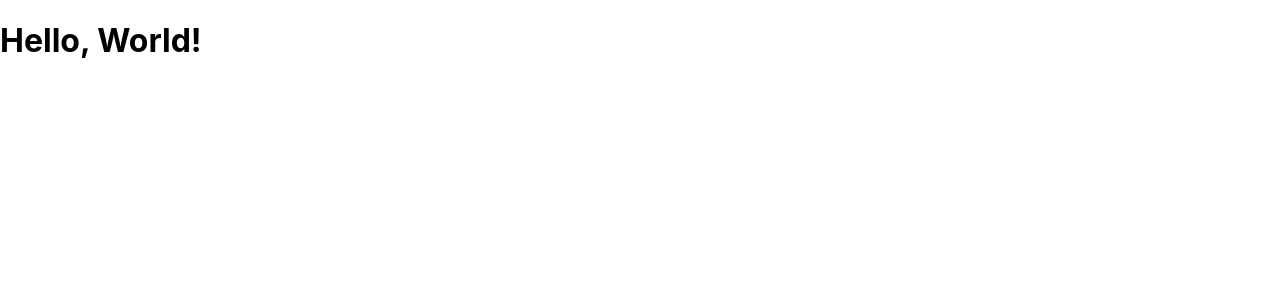
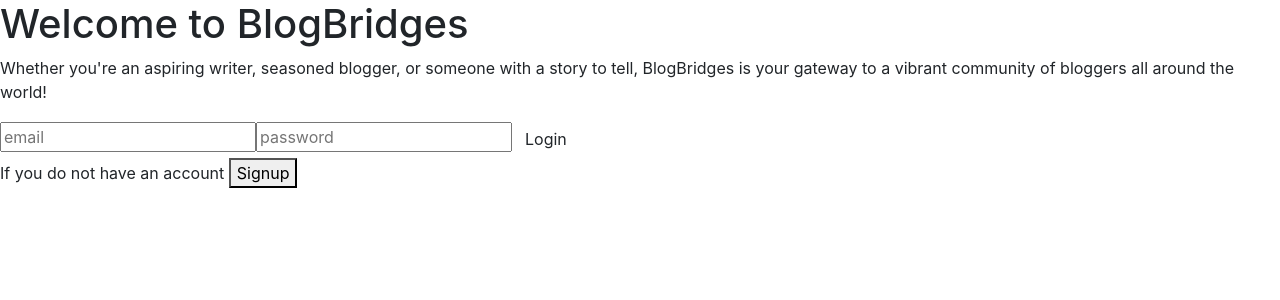
Before and after one commit to zitsko/Mini-Blogging-Platform, a React (Create React App) app in the folder client/: page / in a window 1280 px wide. Shown: the top 300 px of the page. Built offline with nearby package versions, Linux system fonts and the light colour scheme.

Commit message:
build page structure in App.js and Navbar

```diff
--- a/client/package.json
+++ b/client/package.json
@@ -9,6 +9,7 @@
     "axios": "^1.4.0",
     "bootstrap": "^5.3.2",
     "react": "^18.2.0",
+    "react-bootstrap": "^2.9.1",
     "react-dom": "^18.2.0",
     "react-router-dom": "^6.14.1",
     "react-scripts": "5.0.1",
--- a/client/src/App.js
+++ b/client/src/App.js
@@ -1,10 +1,24 @@
-import React from 'react';
+import { BrowserRouter as Router, Route, Routes } from "react-router-dom";
+import Login from "./Components/Login";
+import Signup from "./Components/Signup";
+import BlogForm from "./Components/BlogForm";
+import BlogList from "./Components/BlogList";
+
 
 
 function App() {
   return (
-    <div className="App">
-      <h1>Hello, World!</h1>
+    <div>
+      <Router>
+        <div>
+          <Routes>
+            <Route path="/" element={<Login />} />
+            <Route path="/signup" element={<Signup />} />
+            <Route path="/form" element={<BlogForm />} />
+            <Route path="/blogs" element={<BlogList />} />
+          </Routes>
+        </div>
+      </Router>
     </div>
   );
 }
--- /dev/null
+++ b/client/src/Components/BlogForm.js
@@ -0,0 +1,14 @@
+import React from "react";
+import Navbar from "./Navbar";
+
+function BlogForm() {
+
+    return (
+        <div className="App">
+          <Navbar />
+        <h1>Hello, BlogForm!</h1>
+      </div>
+    );
+  }
+
+  export default BlogForm;
--- /dev/null
+++ b/client/src/Components/BlogList.js
@@ -0,0 +1,15 @@
+import React from "react";
+import Navbar from "./Navbar";
+
+
+function BlogList() {
+
+    return (
+        <div className="App">
+          <Navbar />
+        <h1>Hello, BlogList!</h1>
+      </div>
+    );
+  }
+
+  export default BlogList;
--- /dev/null
+++ b/client/src/Components/Login.js
@@ -0,0 +1,80 @@
+import { useNavigate } from "react-router-dom";
+import { useState } from "react";
+import axios from "axios";
+import backendUrl from "../configBackend";
+
+function Login() {
+  const navigate = useNavigate();
+  const [email, setEmail] = useState("");
+  const [password, setPassword] = useState("");
+
+  function toSignup() {
+    navigate("/signup");
+  }
+
+  function login() {
+    axios
+      .post(`${backendUrl}/user/login`, { email, password })
+      .then(({ data }) => {
+        if (data.token) {
+          localStorage.setItem("token", data.token);
+          navigate("/blogs");
+        } else {
+          alert(data.msg);
+        }
+      });
+  }
+
+  return (
+    <div className="signup-login-container app-layout">
+
+        <h1 className="app-title ">Welcome to BlogBridges</h1>
+        <p className="headline-text">
+        Whether you're an aspiring writer, seasoned blogger, or someone with a
+        story to tell, BlogBridges is your gateway to a vibrant
+        community of bloggers all around the world!
+        </p>
+
+      <div className="input-button-container">
+        <input
+          type="email"
+          placeholder="email"
+          className="signup-login-inputs"
+          onChange={(e) => {
+            setEmail(e.target.value);
+          }}
+        />
+        <input
+          type="password"
+          placeholder="password"
+          className="signup-login-inputs"
+          onChange={(e) => {
+            setPassword(e.target.value);
+          }}
+        />
+        <button
+          className="btn primary-btn"
+          onClick={() => {
+            login();
+          }}
+        >
+          Login
+        </button>
+      </div>
+      <p className="info-text">
+        If you do not have an account{" "}
+        <button
+          className="signup-login-switch-btn "
+          onClick={() => {
+            toSignup();
+          }}
+        >
+          {" "}
+          Signup
+        </button>
+      </p>
+    </div>
+  );
+}
+
+export default Login;
--- /dev/null
+++ b/client/src/Components/Navbar.js
@@ -0,0 +1,47 @@
+import React from "react";
+import { useNavigate } from "react-router-dom";
+
+function Navbar() {
+  const navigate = useNavigate();
+
+  function logout() {
+    const shouldLogout = window.confirm(
+      "You are about to leave ,are you sure?"
+    );
+    if (shouldLogout) {
+      localStorage.removeItem("token");
+      navigate("/");
+    }
+  }
+
+  return (
+    <nav>
+      <ul className="main-navbar-container">
+        <li>
+          <button
+            onClick={() => navigate("/blogs")}
+            className="btn primary-btn"
+          >Blogs</button>
+        </li>
+
+        <li>
+          <button
+            onClick={() => navigate("/form")}
+            className="btn primary-btn"
+          >Create Blog</button>
+        </li>
+
+        <li>
+          <button
+            className="btn intense-btn "
+            onClick={() => {
+              logout();
+            }}
+          >Logout</button>
+        </li>
+      </ul>
+    </nav>
+  );
+}
+
+export default Navbar;
--- /dev/null
+++ b/client/src/Components/Signup.js
@@ -0,0 +1,76 @@
+import { useNavigate } from "react-router-dom";
+import { useState } from "react";
+import axios from "axios";
+import backendUrl from "../configBackend";
+
+function Signup() {
+  const navigate = useNavigate();
+  const [email, setEmail] = useState("");
+  const [password, setPassword] = useState("");
+
+  function toLogin() {
+    navigate("/");
+  }
+  function signup() {
+    axios
+      .post(`${backendUrl}/user/signup`, { email, password })
+      .then(({ data }) => {
+        if (data.token) {
+          localStorage.setItem("token", data.token);
+          navigate("/blogs");
+        } else {
+          alert(data.msg);
+        }
+      });
+  }
+
+  return (
+    <div className="signup-login-container app-layout">
+      <h1 className="app-title ">Welcome to BlogBridges</h1>
+      <p className="headline-text">
+        Whether you're an aspiring writer, seasoned blogger, or someone with a
+        story to tell, BlogBridges is your gateway to a vibrant
+        community of bloggers all around the world!Signup to learn more!
+      </p>
+      <div className="input-button-container">
+        <input
+          type="email"
+          placeholder="email"
+          className="signup-login-inputs"
+          onChange={(e) => {
+            setEmail(e.target.value);
+          }}
+        />
+        <input
+          type="password"
+          placeholder="password"
+          className="signup-login-inputs"
+          onChange={(e) => {
+            setPassword(e.target.value);
+          }}
+        />
+        <button
+          className="btn primary-btn"
+          onClick={() => {
+            signup();
+          }}
+        >
+          Signup
+        </button>
+      </div>
+      <p className="info-text">
+        If you have an account{" "}
+        <button
+          className="signup-login-switch-btn"
+          onClick={() => {
+            toLogin();
+          }}
+        >
+          {" "}
+          Login
+        </button>
+      </p>
+    </div>
+  );
+}
+export default Signup;
--- /dev/null
+++ b/client/src/configBackend.js
@@ -0,0 +1,3 @@
+const backendUrl = 'http://localhost:3636'
+
+export default backendUrl;
--- a/client/src/index.js
+++ b/client/src/index.js
@@ -1,5 +1,6 @@
 import React from 'react';
 import ReactDOM from 'react-dom/client';
+import "bootstrap/dist/css/bootstrap.css";
 import './index.css';
 import App from './App';
 
```
Also changed, not shown: 1 other file (tests, documents, lock files or other folders).
